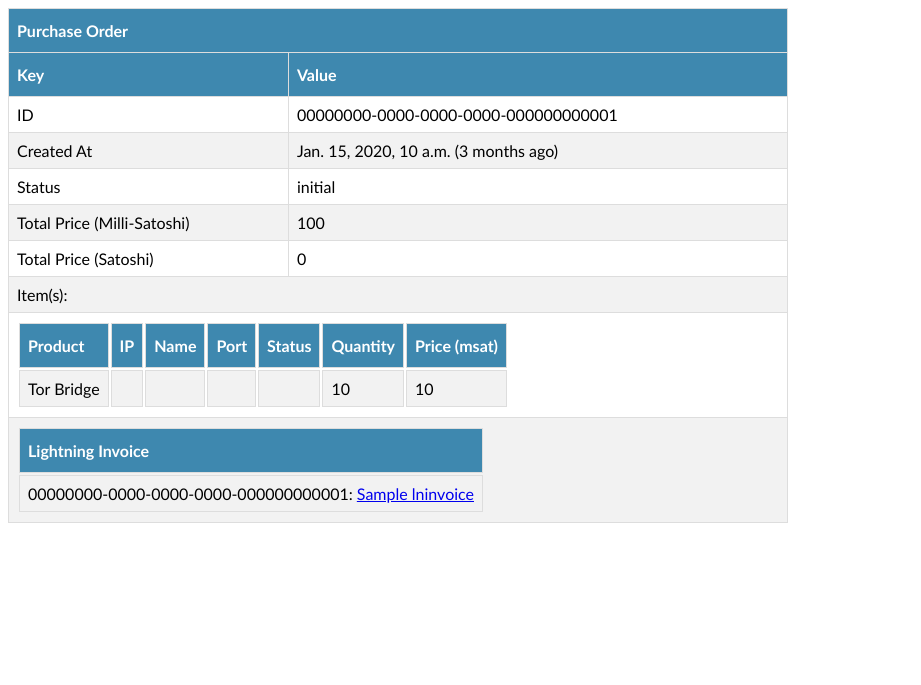
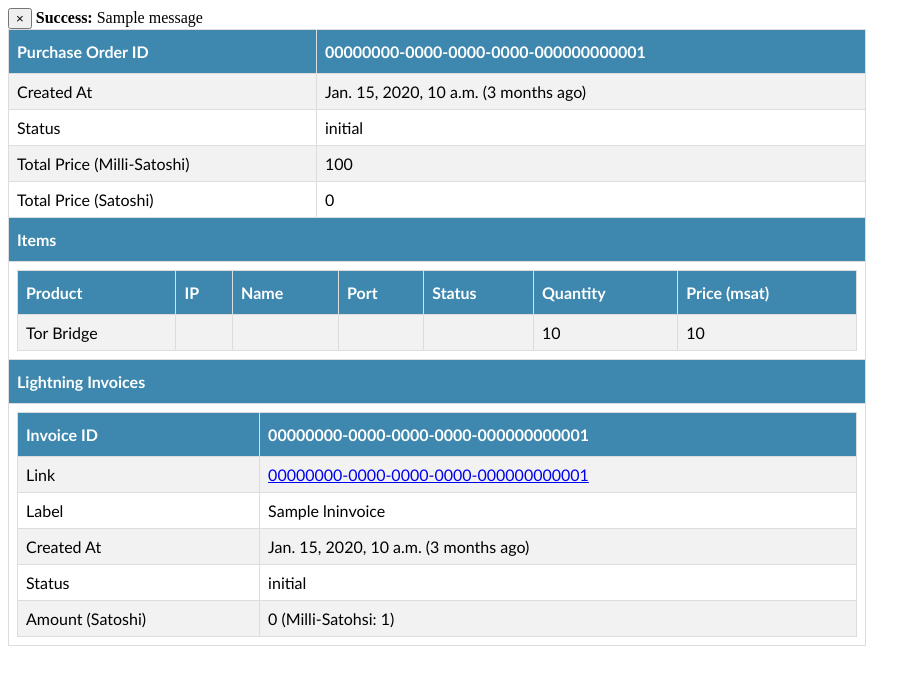
Before and after one commit to frennkie/django-ip2tor, a Django app: page /charged/po/00000000-0000-0000-0000-000000000001/ in a window 1280 px wide. Shown: the top 685 px of the page, without its empty margins (0-921 px from the left). Run offline with Django 3.2, Linux system fonts and the light colour scheme; tables that the repository leaves empty hold one stand-in row (values such as "Sample post"); one stand-in notice (Sample message) is shown; some libraries are stand-ins or nearby versions.

Commit message:
restructure html templates

```diff
--- a/charged/models.py
+++ b/charged/models.py
@@ -251,6 +251,9 @@ class LnInvoice(models.Model):
 
     backend = GenericForeignKey('backend_type', 'backend_id')
 
+    class Meta:
+        ordering = ['-created_at']
+
     def __str__(self):
         return str(self.label)
 
--- /dev/null
+++ b/charged/static/charged/css/style.css
@@ -0,0 +1,26 @@
+#pos {
+    font-family: "Trebuchet MS", Arial, Helvetica, sans-serif;
+    border-collapse: collapse;
+    width: 840px;
+}
+
+#pos td, #pos th {
+    border: 1px solid #ddd;
+    padding: 8px;
+}
+
+#pos tr:nth-child(even) {
+    background-color: #f2f2f2;
+}
+
+#pos tr:hover {
+    background-color: #ddd;
+}
+
+#pos th {
+    padding-top: 12px;
+    padding-bottom: 12px;
+    text-align: left;
+    background-color: #3e88af;
+    color: white;
+}
--- a/charged/templates/charged/base.html
+++ b/charged/templates/charged/base.html
@@ -4,9 +4,13 @@
     <meta charset="utf-8">
     <meta name="viewport" content="width=device-width, initial-scale=1, shrink-to-fit=no">
 
+    <!-- head block per template page -->
+    {% block head %}{% endblock %}
+
     <title>{% block title %}{% endblock %}</title>
 
-    {#    {% load static %}#}
+    {% load static %}
+    <link rel="stylesheet" type="text/css" href="{% static 'charged/css/style.css' %}">
     {#    <link rel="stylesheet" type="text/css" href="{% static 'shop/css/bootstrap.min.css' %}">#}
 
     <!-- CSS block per template page -->
@@ -19,7 +23,7 @@
 {% load i18n %}
 
 <div class="container-fluid">
-    {#    {% include "shop/messages_snippet.html" %}#}
+    {% include "charged/messages_snippet.html" %}
     {% block content %}{% endblock %}
 </div>
 
--- /dev/null
+++ b/charged/templates/charged/lninvoice_snippet.html
@@ -0,0 +1,66 @@
+{% load i18n humanize %}
+
+<table id="pos">
+    <tr>
+        <th>Invoice ID</th>
+        <th>{{ object.id }}</th>
+    </tr>
+    <tr>
+        <td>Link</td>
+        <td>
+            <a href="{% url 'charged:ln-invoice-detail' pk=object.id %}"
+               class="text-light">{{ object.id }}</a>
+        </td>
+    </tr>
+    <tr>
+        <td>Label</td>
+        <td>
+            {{ object.label }}
+        </td>
+    </tr>
+    <tr>
+        <td>Created At</td>
+        <td>{{ object.created_at }} ({{ object.created_at|naturaltime }})</td>
+    <tr>
+        <td>Status</td>
+        <td>{{ object.get_status_display }}</td>
+    </tr>
+    <tr>
+        <td>Amount (Satoshi)</td>
+        <td>{{ object.amount_full_satoshi }} (Milli-Satohsi: {{ object.msatoshi }})</td>
+    </tr>
+
+    {% if not object.status == object.INITIAL %}
+        <tr>
+            <td>Payment Request</td>
+            <td><a href="{{ object.payment_request }}">{{ object.payment_request|truncatechars:40 }}</a></td>
+        </tr>
+
+        <tr>
+            <td>PR with scheme</td>
+            <td><a href="lightning:{{ object.payment_request }}">
+                lightning:{{ object.payment_request|truncatechars:40 }}</a></td>
+        </tr>
+
+        <tr>
+            <td>Expire at</td>
+            <td>{{ object.expires_at }}</td>
+        </tr>
+
+        <tr>
+            <td>Payed at</td>
+            <td>{{ object.paid_at }}</td>
+        </tr>
+
+        <tr>
+            {% if object.status == object.UNPAID %}
+                <td colspan="2">
+                    {% if object.qr_image %}
+                        <img src="{{ object.qr_image.url }}" width="{{ object.qr_image.width }}"
+                             height="{{ object.qr_image.height }}" alt="Invoice QR Code"/>
+                    {% endif %}
+                </td>
+            {% endif %}
+        </tr>
+    {% endif %}
+</table>
--- /dev/null
+++ b/charged/templates/charged/messages_snippet.html
@@ -0,0 +1,25 @@
+{% if messages %}
+    <div class="container">
+        {% for message in messages %}
+            {% if message.tags == "error" %}
+                <div class="alert alert-danger text-center">
+                    <button type="button" class="close" onclick="this.parentElement.style.display='none';">&times;
+                    </button>
+                    <strong>Error: </strong> {{ message }}
+                </div>
+            {% elif message.tags %}
+                <div class="alert alert-{{ message.tags }} text-center">
+                    <button type="button" class="close" onclick="this.parentElement.style.display='none';">&times;
+                    </button>
+                    <strong>{{ message.tags|capfirst }}:</strong> {{ message }}
+                </div>
+            {% else %}
+                <div class="alert alert-info text-center">
+                    <button type="button" class="close" onclick="this.parentElement.style.display='none';">&times;
+                    </button>
+                    <strong>Info!</strong> {{ message }}
+                </div>
+            {% endif %}
+        {% endfor %}
+    </div>
+{% endif %}
--- a/charged/templates/charged/purchaseorder_detail.html
+++ b/charged/templates/charged/purchaseorder_detail.html
@@ -2,127 +2,17 @@
 
 {% load i18n humanize %}
 
+{% block head %}
+    <meta http-equiv="refresh" content="25">{% endblock %}
+
 {% block title %}
-    {# Translators: Title on Main Page #}
+    {# Translators: Title on Purchase Order Detail View Page #}
     {% trans "Purchase Order Detail View" as title %}
     {{ title }}
 {% endblock %}
 
-{% block css %}
-    <style>
-        #pos {
-            font-family: "Trebuchet MS", Arial, Helvetica, sans-serif;
-            border-collapse: collapse;
-            width: 780px;
-        }
-
-        #pos td, #pos th {
-            border: 1px solid #ddd;
-            padding: 8px;
-        }
-
-        #pos tr:nth-child(even) {
-            background-color: #f2f2f2;
-        }
-
-        #pos tr:hover {
-            background-color: #ddd;
-        }
-
-        #pos th {
-            padding-top: 12px;
-            padding-bottom: 12px;
-            text-align: left;
-            background-color: #3e88af;
-            color: white;
-        }
-    </style>
-{% endblock %}
-
 {% block content %}
     <div class="container">
-
-        <table id="pos">
-            <tr>
-                <th colspan="2">Purchase Order</th>
-            </tr>
-            <tr>
-                <th>Key</th>
-                <th>Value</th>
-            </tr>
-
-            <tr>
-                <td>ID</td>
-                <td>{{ object.id }}</td>
-            </tr>
-            <tr>
-                <td>Created At</td>
-                <td>{{ object.created_at }} ({{ object.created_at|naturaltime }})</td>
-            <tr>
-                <td>Status</td>
-                <td>{{ object.get_status_display }}</td>
-            </tr>
-            <tr>
-                <td>Total Price (Milli-Satoshi)</td>
-                <td>{{ object.total_price_msat }}</td>
-            </tr>
-
-            <tr>
-                <td>Total Price (Satoshi)</td>
-                <td>{{ object.total_price_sat }}</td>
-            </tr>
-
-            <tr>
-                <td colspan="2">Item(s):</td>
-            </tr>
-            <tr>
-                <td colspan="2">
-                    <table>
-                        <tr>
-                            <th>Product</th>
-                            <!-- ToDo(frennkie) (mask this - unless paid!) -->
-                            <th>IP</th>
-                            <th>Name</th>
-                            <th>Port</th>
-                            <th>Status</th>
-                            <th>Quantity</th>
-                            <th>Price (msat)</th>
-                        </tr>
-                        {% for item in object.item_details.all %}
-                            <tr>
-                                <td>Tor Bridge</td>
-                                <td>{{ item.product.host.ip }}</td>
-                                <td>{{ item.product.host.name }}</td>
-                                <td>{{ item.product.port }}</td>
-                                <td>{{ item.product.get_status_display }}</td>
-                                <td>{{ item.quantity }}</td>
-                                <td>{{ item.price }}</td>
-                            </tr>
-                        {% endfor %}
-                    </table>
-            </tr>
-
-            <tr>
-                <td colspan="2">
-                    <table>
-                        <tr>
-                            <th>Lightning Invoice</th>
-                        </tr>
-                        <tr>
-                            {% if object.ln_invoices.all|length_is:"1" %}
-                                <td>
-                                    {{ object.ln_invoices.first.id }}:
-                                    <a href="{% url 'charged:ln-invoice-detail' pk=object.ln_invoices.first.id %}">
-                                        {{ object.ln_invoices.first }}</a>
-                                </td>
-                            {% else %}
-                                <td>Not ready yet</td>
-                            {% endif %}
-                        </tr>
-                    </table>
-                </td>
-            </tr>
-        </table>
-
+        {% include "charged/purchaseorder_snippet.html" with object=object %}
     </div>
 {% endblock %}
--- /dev/null
+++ b/charged/templates/charged/purchaseorder_snippet.html
@@ -0,0 +1,76 @@
+{% load humanize %}
+
+<table id="pos">
+    <tr>
+        <th>Purchase Order ID</th>
+        <th>{{ object.id }}</th>
+    </tr>
+    <tr>
+        <td>Created At</td>
+        <td>{{ object.created_at }} ({{ object.created_at|naturaltime }})</td>
+    <tr>
+        <td>Status</td>
+        <td>{{ object.get_status_display }}</td>
+    </tr>
+    <tr>
+        <td>Total Price (Milli-Satoshi)</td>
+        <td>{{ object.total_price_msat }}</td>
+    </tr>
+    <tr>
+        <td>Total Price (Satoshi)</td>
+        <td>{{ object.total_price_sat }}</td>
+    </tr>
+    <tr>
+        <th colspan="2">Items</th>
+    </tr>
+    <tr>
+        <td colspan="2">
+            <table id="pos">
+                <tr>
+                    <th>Product</th>
+                    <!-- ToDo(frennkie) (mask this - unless paid!) -->
+                    <th>IP</th>
+                    <th>Name</th>
+                    <th>Port</th>
+                    <th>Status</th>
+                    <th>Quantity</th>
+                    <th>Price (msat)</th>
+                </tr>
+                {% for item in object.item_details.all %}
+                    <tr>
+                        <td>Tor Bridge</td>
+                        <td>{{ item.product.host.ip }}</td>
+                        <td>{{ item.product.host.name }}</td>
+                        <td>{{ item.product.port }}</td>
+                        <td>{{ item.product.get_status_display }}</td>
+                        <td>{{ item.quantity }}</td>
+                        <td>{{ item.price }}</td>
+                    </tr>
+                {% endfor %}
+            </table>
+    </tr>
+    <tr>
+        <th colspan="2">
+            Lightning Invoices
+        </th>
+    </tr>
+    <tr>
+        <td colspan="2">
+            <table>
+                <tr>
+
+
+                    {% if object.ln_invoices.all|length_is:"0" %}
+                        <td>Not ready yet</td>
+                    {% elif object.ln_invoices.all|length_is:"1" %}
+                        {% include "charged/lninvoice_snippet.html" with object=object.ln_invoices.first %}
+                    {% else %}
+                        {% for ln_invoice in object.ln_invoices.all %}
+                            {% include "charged/lninvoice_snippet.html" with object=ln_invoice %}
+                        {% endfor %}
+                    {% endif %}
+                </tr>
+            </table>
+        </td>
+    </tr>
+</table>
```
Also changed, not shown: charged/management/commands/process_lni_initial.py (+6 -3 lines), charged/management/commands/process_lni_unpaid.py (+6 -3 lines), charged/management/commands/process_pos_initial.py (+7 -5 lines), charged/templates/charged/lninvoice_detail.html (+5 -84 lines).
